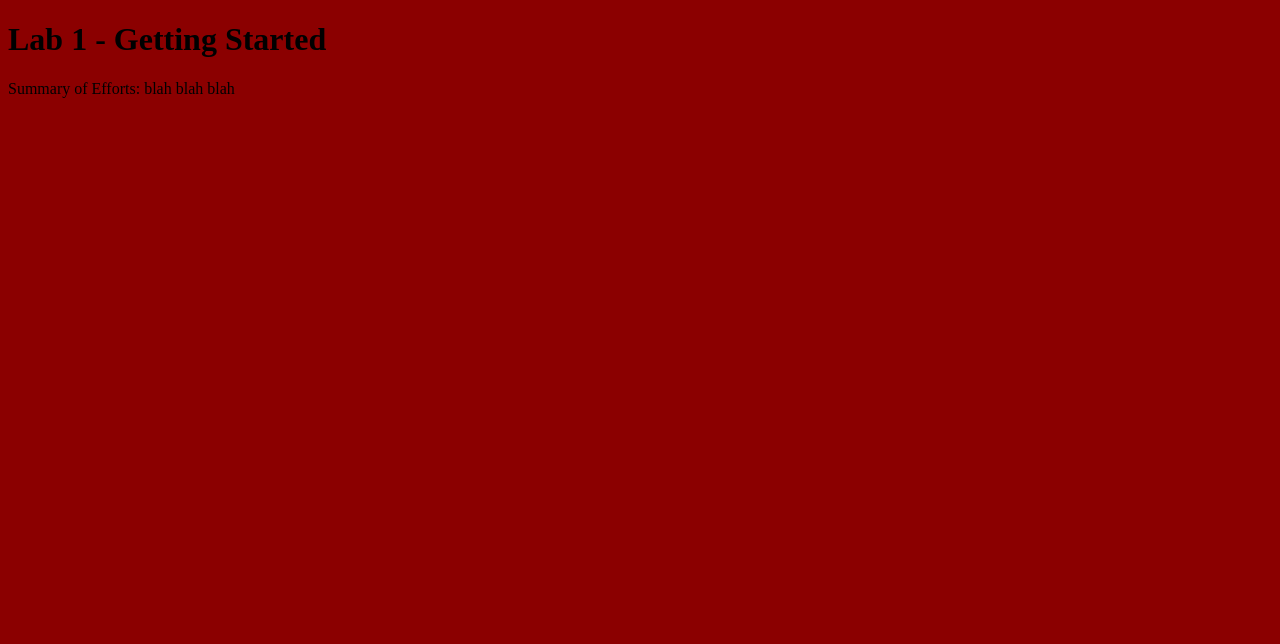
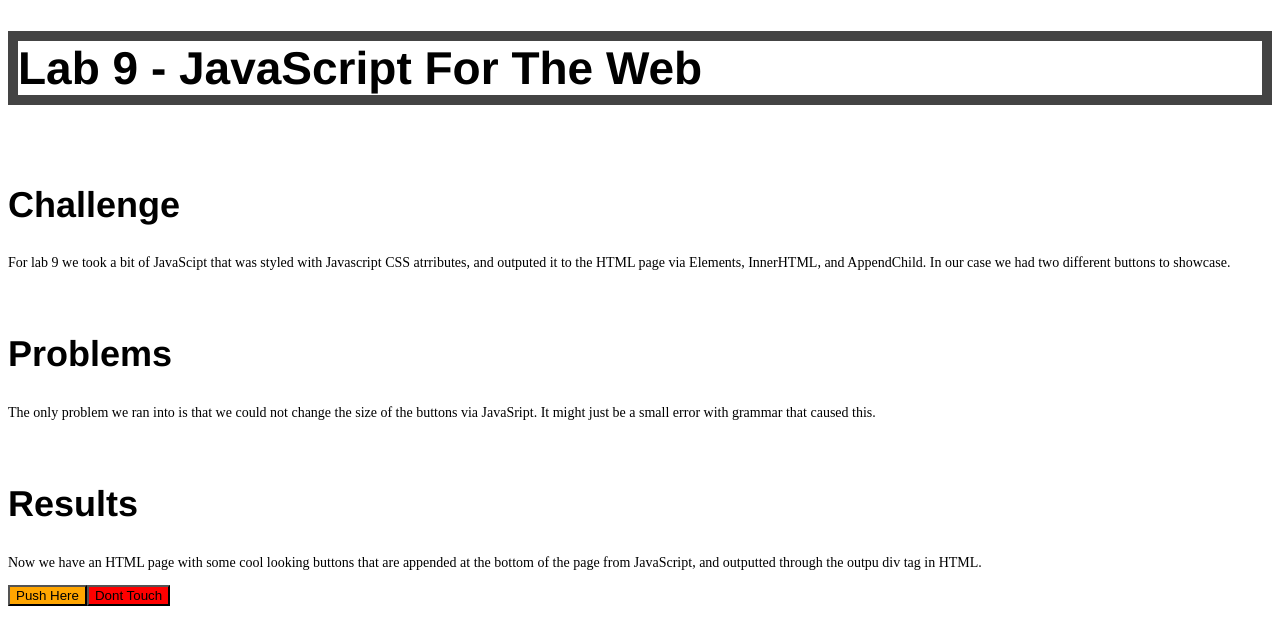
Before and after one commit to JoshRod-GD/cst252, a plain HTML site: page lab9/index.html in a window 1280 px wide. Drawn offline with Linux system fonts and the light colour scheme.

Commit message:
finished lab 9

```diff
--- a/lab9/css/lab.css
+++ b/lab9/css/lab.css
@@ -0,0 +1,14 @@
+h1 {
+    width 500px;
+    border: solid 10px #444444;
+    font-family: Gotham, "Helvetica Neue", Helvetica, Arial, "sans-serif";
+    font-size: 46px;
+  ;}
+  h2 {
+      width 500px;
+      font-family: Gotham, "Helvetica Neue", Helvetica, Arial, "sans-serif";
+      font-size: 36px;
+    ;}
+p {
+  font-size: 14px;
+}
--- a/lab9/index.html
+++ b/lab9/index.html
@@ -1,13 +1,29 @@
 <!DOCTYPE html>
 <html>
 <head>
-	<title>Lab 1 - Getting Started</title>
-	<link rel="stylesheet" type="text/css" href="../css/site.css">
+	<title>Lab 9 - JavaScript For The Web</title>
 	<link rel="stylesheet" type="text/css" href="css/lab.css">
+	<script src="js/lab.js" defer></script>
 </head>
 <body>
-		<h1> Lab 1 - Getting Started</h1>
-		 <p>Summary of Efforts: blah blah blah</p>
+
+	<h1> Lab 9 - JavaScript For The Web</h1>
+<br>
+		<h2> Challenge</h2>
+			<p>For lab 9 we took a bit of JavaScipt that was styled with Javascript CSS atrributes,
+				 and outputed it to the HTML page via Elements, InnerHTML, and AppendChild. In our case we had two different buttons to showcase. </p>
+<br>
+		<h2> Problems</h2>
+			<p>The only problem we ran into is that we could not change the size of the buttons via JavaSript.
+				It might just be a small error with grammar that caused this.</p>
+<br>
+		<h2> Results</h2>
+			<p>Now we have an HTML page with some cool looking buttons that are appended at the bottom of the page from JavaScript, and outputted through the
+			outpu div tag in HTML.</p>
+
+
+<div id= "output">
+</div>
 
 </body>
 </html>
--- a/lab9/js/lab.js
+++ b/lab9/js/lab.js
@@ -0,0 +1,23 @@
+//@author Matthew Habrial, Joshua Rodriguez
+//@Date 9/29/2021
+
+var outputEl = document.getElementById("output");
+
+var oneEl = document.createElement("button");
+
+var twoEl = document.createElement("button");
+
+
+outputEl.appendChild(oneEl);
+outputEl.appendChild(twoEl);
+
+// New id
+oneEl.id = "Uno";
+twoEl.id = "Dos";
+
+// change button text to something
+oneEl.innerHTML = "Push Here";
+oneEl.style.backgroundColor = "orange";
+// next button
+twoEl.innerHTML = "Dont Touch";
+twoEl.style.backgroundColor ="red";
```
